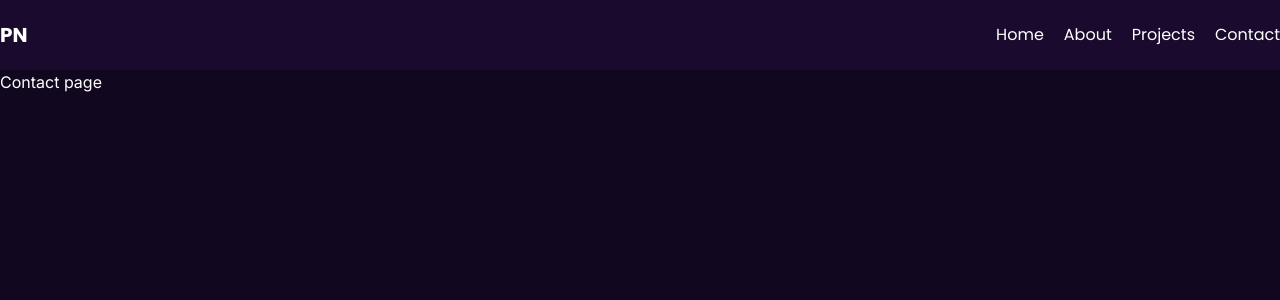
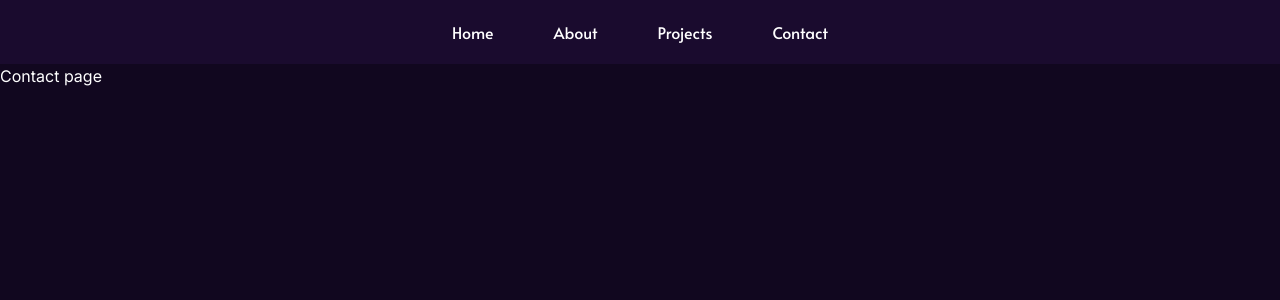
Before and after one commit to pascalniri/Pascal-niri, a Next.js app: page /contact in a window 1280 px wide. Shown: the top 300 px of the page. Built offline with nearby package versions, Linux system fonts and the light colour scheme.

Commit message:
I have added a navbar

```diff
--- a/src/app/about/page.jsx
+++ b/src/app/about/page.jsx
@@ -1,8 +1,12 @@
 import React from 'react'
+import About from "@/components/about/About";
+
 
 const page = () => {
   return (
-    <div>About page</div>
+    <div id='about'>
+      <About />
+    </div>
   )
 }
 
--- a/src/components/navbar/Navbar.jsx
+++ b/src/components/navbar/Navbar.jsx
@@ -3,9 +3,8 @@ import React from 'react'
 
 const Navbar = () => {
   return (
-    <div className='mb-[50px] md:mb-[0px] bg-[#1A0B2E] flex flex-row justify-between items-center py-[20px] font-poppins'>
-        <h1 className='bg-transparent text-[20px] font-bold'>PN</h1>
-        <div className='flex gap-x-5 bg-transparent'>
+    <div className='mb-[50px] md:mb-[0px] bg-[#1A0B2E] flex flex-row justify-center items-center py-[20px] font-poppins sticky top-0'>
+        <div className='flex font-alata gap-x-5 md:gap-x-[60px] bg-transparent'>
             <Link href="/" >Home</Link>
             <Link href="/about" >About</Link>
             <Link href="/projects" >Projects</Link>
@@ -15,4 +14,4 @@ const Navbar = () => {
   )
 }
 
-export default Navbar
+export default Navbar;
```
